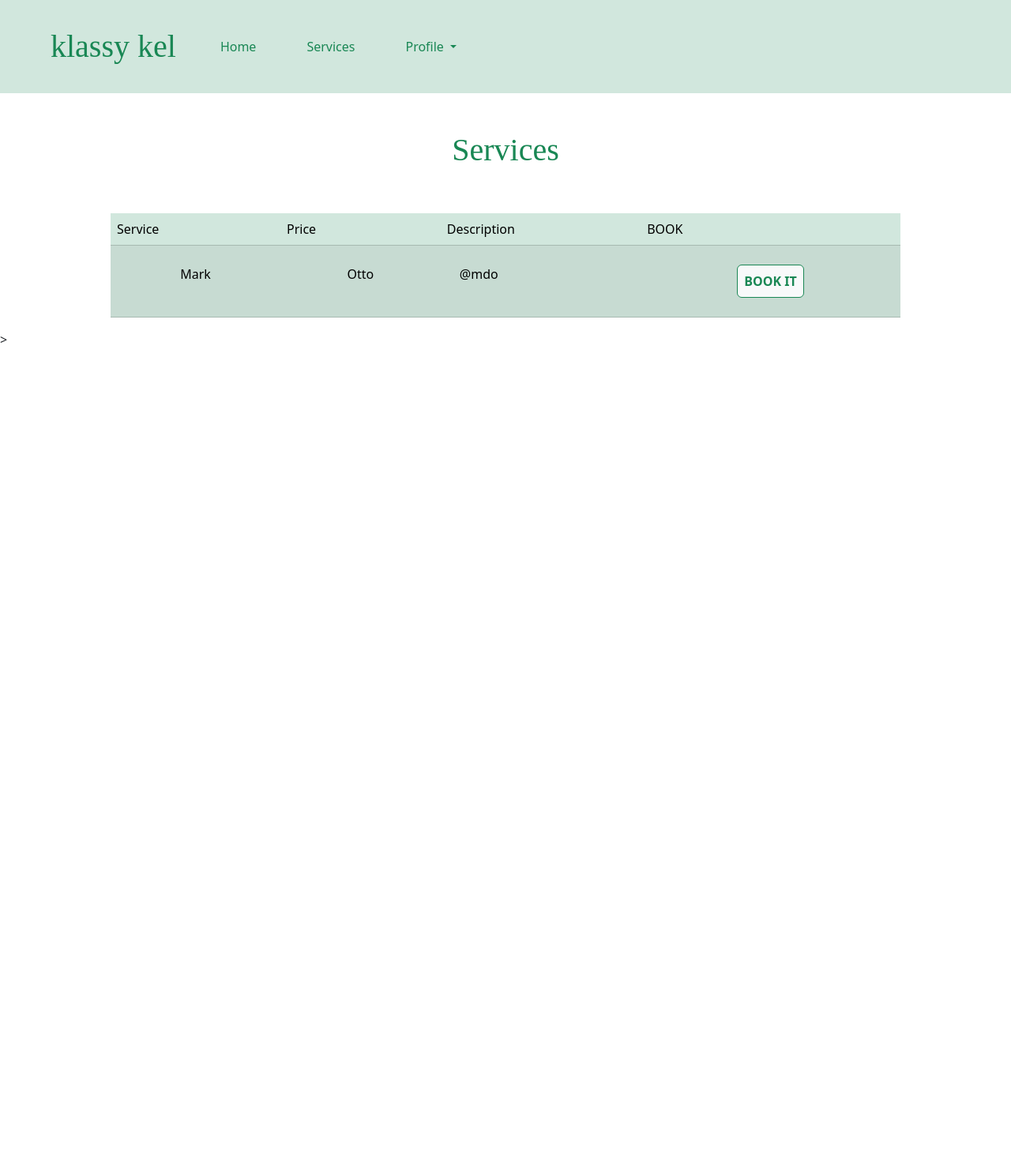
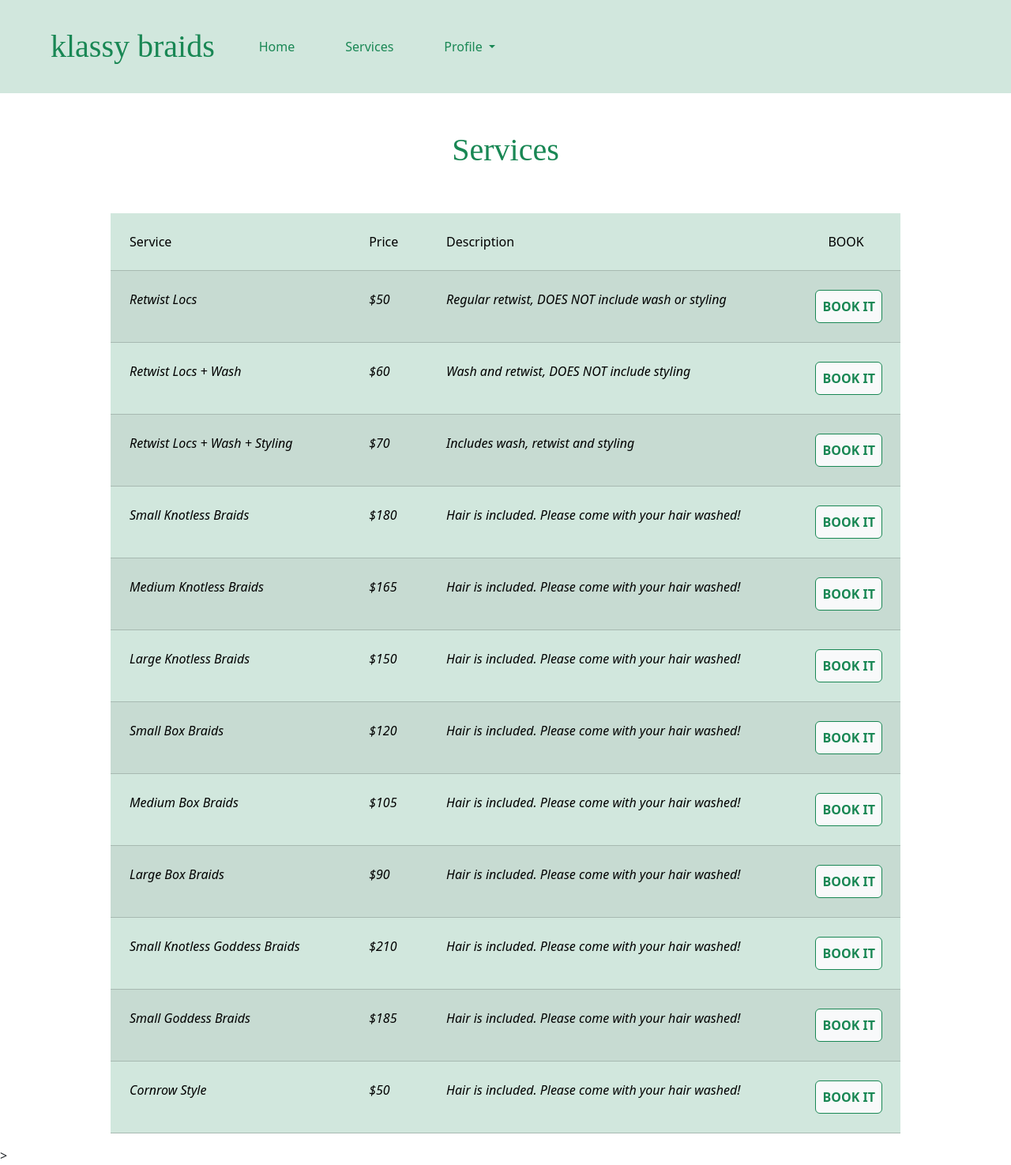
Before and after one commit to wrightm26/Hair-Appointment-Application, a Flask app: page /services in a window 1280 px wide. Shown: the whole page at 79% size. Before the commit the page ends 434 px from the top, so only its background shows below. Run offline with Flask 3, Linux system fonts and the light colour scheme; some web fonts are replaced.

Commit message:
added service options

```diff
--- a/app/templates/index.html
+++ b/app/templates/index.html
@@ -4,7 +4,7 @@
 
 {% block content %}
     <div class="row">
-        <div class="col-5 text-center fs-5 border border-success rounded p-5 ms-5">
+        <div class="col-5 text-center fs-5 border border-success rounded p-5 ms-5 fw-lighter">
             <p>Thank you for visiting my hair page! I can not wait to provide excellent services to you! You can access all the services I provide using the Service link above. You can book by creating an account or you can book as a guest. I look forward to seeing you!</p>
         </div>
         <div class="col-5 ms-5">
@@ -12,7 +12,7 @@
             <div class="card border border-success">
                 <div class="card-body">
                 <h5 class="card-title"></h5>
-                <p class="card-text text-center fs-5 p-3">The services were amazing! 10 / 10 recommend!</p>
+                <p class="card-text text-center fs-5 p-3 fw-lighter">The services were amazing! 10 / 10 recommend!</p>
                 </div>
             </div>
         </div>
--- a/app/templates/navbar.html
+++ b/app/templates/navbar.html
@@ -1,7 +1,7 @@
 
   <nav class="navbar navbar-expand-lg bg-success-subtle sticky-top">
     <div class="container-fluid p-3 justify-content-center">
-      <a a class="navbar-brand fs-1 fw-lighter text-success me-5 ms-5" href="/" id="header-title">klassy kel</a>
+      <a a class="navbar-brand fs-1 fw-lighter text-success me-5 ms-5" href="/" id="header-title">klassy braids</a>
       <button class="navbar-toggler bg-success btn btn-outline-success" type="button" data-bs-toggle="collapse" data-bs-target="#navbarSupportedContent" aria-controls="navbarSupportedContent" aria-expanded="false" aria-label="Toggle navigation">
         <span class="navbar-toggler-icon"></span>
       </button>
--- a/app/templates/services.html
+++ b/app/templates/services.html
@@ -12,19 +12,86 @@
             <table class="table table-success table-striped" id="table">
                 <thead>
                     <tr>
-                      <th scope="col" class="fw-lighter">Service</th>
-                      <th scope="col" class="fw-lighter">Price</th>
-                      <th scope="col" class="fw-lighter">Description</th>
-                      <th scope="col" class="fw-lighter">BOOK</th>
+                      <th scope="col" class="fw-lighter p-4">Service</th>
+                      <th scope="col" class="fw-lighter p-4">Price</th>
+                      <th scope="col" class="fw-lighter p-4">Description</th>
+                      <th scope="col" class="fw-lighter p-4">BOOK</th>
                     </tr>
                   </thead>
-                <tbody class="">
+                <tbody>
                     <tr >
-                    <td class="p-4 text-center fw-lighter">Mark</td>
-                    <td class="p-4 text-center fw-lighter">Otto</td>
-                    <td class="p-4">@mdo</td>
-                    <td class="p-4 text-center fw-lighter"><button type="button" class="btn btn-outline-success bg-light p-2 fw-bold">BOOK IT</button></td>
+                        <td class="p-4 fw-lighter fst-italic">Retwist Locs</td>
+                        <td class="p-4 fw-lighter fst-italic">$50</td>
+                        <td class="p-4 fst-italic fw-lighter">Regular retwist, <strong>DOES NOT</strong> include wash or styling</td>
+                        <td class="pt-4"><button type="button" class="btn btn-outline-success bg-light p-2 fw-bold mb-3">BOOK IT</button></td>
                     </tr>
+                    <tr >
+                        <td class="p-4 fw-lighter fst-italic">Retwist Locs + Wash</td>
+                        <td class="p-4 fw-lighter fst-italic">$60</td>
+                        <td class="p-4 fst-italic fw-lighter"> Wash and retwist,  <strong>DOES NOT</strong> include styling</td>
+                        <td class="pt-4"><button type="button" class="btn btn-outline-success bg-light p-2 fw-bold mb-3">BOOK IT</button></td>
+                    </tr>
+                    <tr >
+                        <td class="p-4 fw-lighter fst-italic">Retwist Locs + Wash + Styling</td>
+                        <td class="p-4 fw-lighter fst-italic">$70</td>
+                        <td class="p-4 fst-italic fw-lighter">Includes wash, retwist and styling</td>
+                        <td class="pt-4"><button type="button" class="btn btn-outline-success bg-light p-2 fw-bold mb-3">BOOK IT</button></td>
+                    </tr>
+                    <tr >
+                        <td class="p-4 fw-lighter fst-italic">Small Knotless Braids</td>
+                        <td class="p-4 fw-lighter fst-italic">$180</td>
+                        <td class="p-4 fst-italic fw-lighter">Hair is included. <strong>Please come with your hair washed!</strong></td>
+                        <td class="pt-4"><button type="button" class="btn btn-outline-success bg-light p-2 fw-bold mb-3">BOOK IT</button></td>
+                    </tr>
+                    <tr >
+                        <td class="p-4 fw-lighter fst-italic">Medium Knotless Braids</td>
+                        <td class="p-4 fw-lighter fst-italic">$165</td>
+                        <td class="p-4 fst-italic fw-lighter">Hair is included. <strong>Please come with your hair washed!</strong></td>
+                        <td class="pt-4"><button type="button" class="btn btn-outline-success bg-light p-2 fw-bold mb-3">BOOK IT</button></td>
+                    </tr>
+                    <tr >
+                        <td class="p-4 fw-lighter fst-italic">Large Knotless Braids</td>
+                        <td class="p-4 fw-lighter fst-italic">$150</td>
+                        <td class="p-4 fst-italic fw-lighter">Hair is included. <strong>Please come with your hair washed!</strong></td>
+                        <td class="pt-4"><button type="button" class="btn btn-outline-success bg-light p-2 fw-bold mb-3">BOOK IT</button></td>
+                    </tr>
+                    <tr >
+                        <td class="p-4 fw-lighter fst-italic">Small Box Braids</td>
+                        <td class="p-4 fw-lighter fst-italic">$120</td>
+                        <td class="p-4 fst-italic fw-lighter">Hair is included. <strong>Please come with your hair washed!</strong></td>
+                        <td class="pt-4"><button type="button" class="btn btn-outline-success bg-light p-2 fw-bold mb-3">BOOK IT</button></td>
+                    </tr>
+                    <tr >
+                        <td class="p-4 fw-lighter fst-italic">Medium Box Braids</td>
+                        <td class="p-4 fw-lighter fst-italic">$105</td>
+                        <td class="p-4 fst-italic fw-lighter">Hair is included. <strong>Please come with your hair washed!</strong></td>
+                        <td class="pt-4"><button type="button" class="btn btn-outline-success bg-light p-2 fw-bold mb-3">BOOK IT</button></td>
+                    </tr>
+                    <tr >
+                        <td class="p-4 fw-lighter fst-italic">Large Box Braids</td>
+                        <td class="p-4 fw-lighter fst-italic">$90</td>
+                        <td class="p-4 fst-italic fw-lighter">Hair is included. <strong>Please come with your hair washed!</strong></td>
+                        <td class="pt-4"><button type="button" class="btn btn-outline-success bg-light p-2 fw-bold mb-3">BOOK IT</button></td>
+                    </tr>
+                    <tr >
+                        <td class="p-4 fw-lighter fst-italic">Small Knotless Goddess Braids</td>
+                        <td class="p-4 fw-lighter fst-italic">$210</td>
+                        <td class="p-4 fst-italic fw-lighter">Hair is included. <strong>Please come with your hair washed!</strong></td>
+                        <td class="pt-4"><button type="button" class="btn btn-outline-success bg-light p-2 fw-bold mb-3">BOOK IT</button></td>
+                    </tr>
+                    <tr >
+                        <td class="p-4 fw-lighter fst-italic">Small Goddess Braids</td>
+                        <td class="p-4 fw-lighter fst-italic">$185</td>
+                        <td class="p-4 fst-italic fw-lighter">Hair is included. <strong>Please come with your hair washed!</strong></td>
+                        <td class="pt-4"><button type="button" class="btn btn-outline-success bg-light p-2 fw-bold mb-3">BOOK IT</button></td>
+                    </tr>
+                    <tr >
+                        <td class="p-4 fw-lighter fst-italic">Cornrow Style</td>
+                        <td class="p-4 fw-lighter fst-italic">$50</td>
+                        <td class="p-4 fst-italic fw-lighter">Hair is included. <strong>Please come with your hair washed!</strong></td>
+                        <td class="pt-4"><button type="button" class="btn btn-outline-success bg-light p-2 fw-bold mb-3">BOOK IT</button></td>
+                    </tr>
+
                 </tbody>
             </table>
         </div>
```
